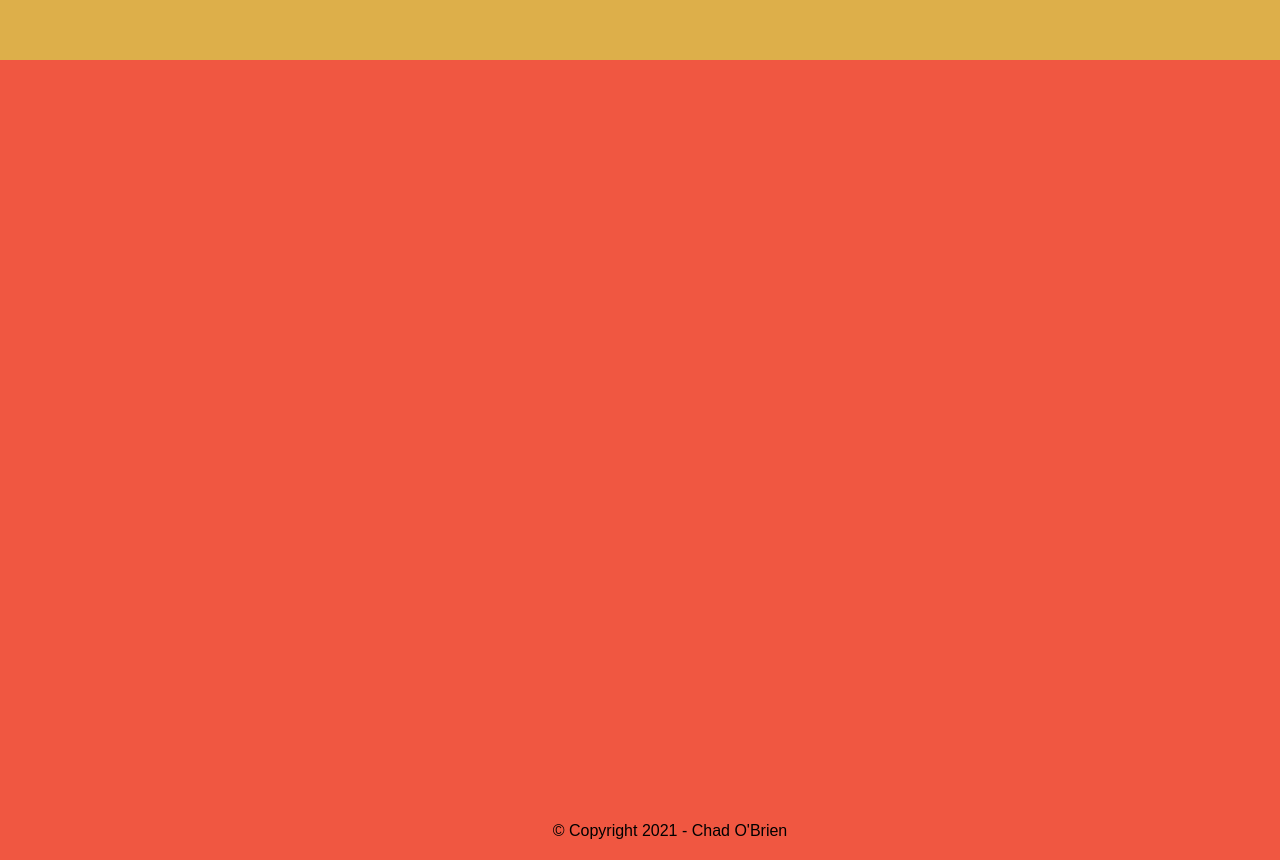
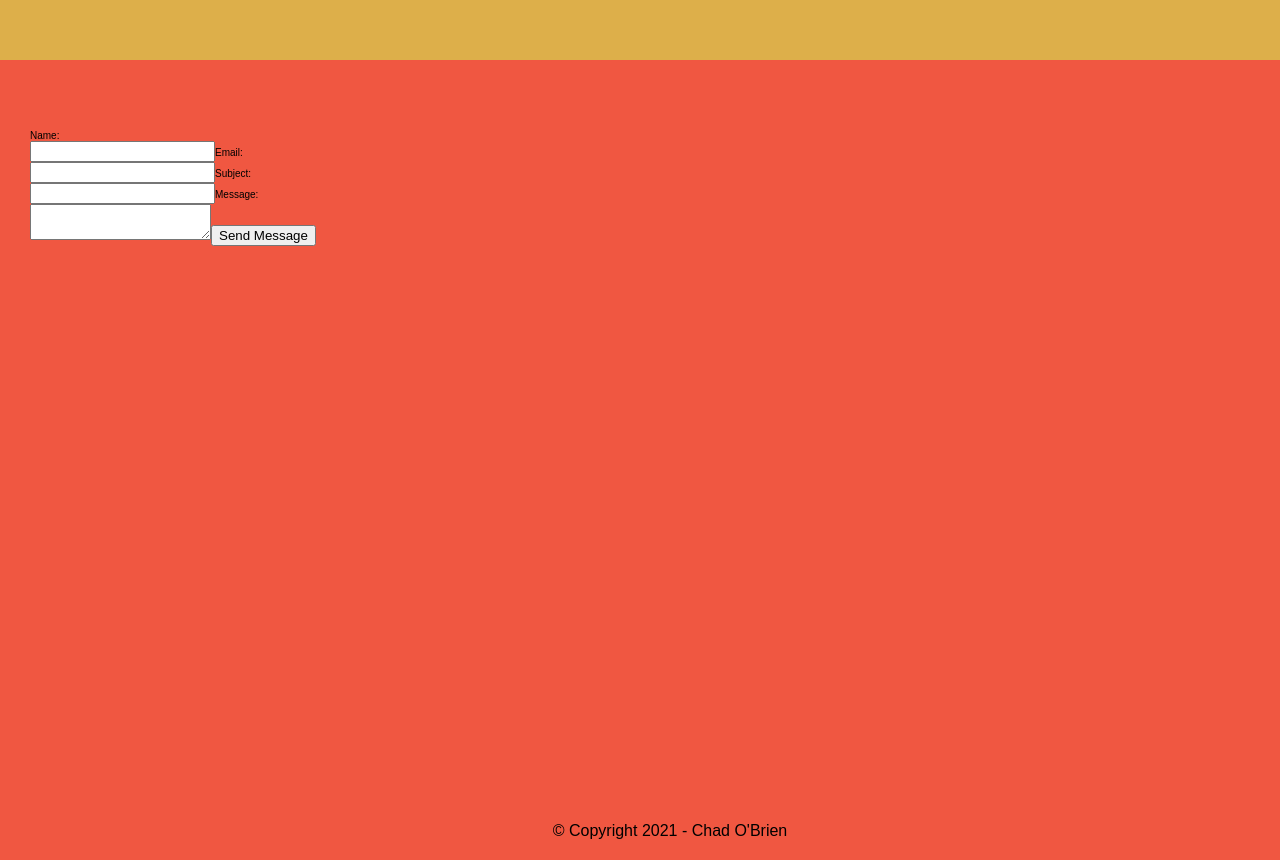
Before and after one commit to csobrien90/csobrien90.github.io, a React (Create React App) app: page / in a window 1280 px wide. Shown: the part 2340-3200 px from the top of the page. Built offline with nearby package versions, Linux system fonts and the light colour scheme; a web font is replaced by a local one.

Commit message:
add form to connect section

```diff
--- a/src/components/About.js
+++ b/src/components/About.js
@@ -12,7 +12,7 @@ class About extends React.Component {
 				<div className='imgWrapper'>
 					<img src={headshot} alt="a headshot of Chad O'Brien dressed in a suit"></img>
 					<div className='imgBorderWrapper'>
-						{divArr.map(boxNum => <div className='imgBorderBox'></div>)}
+						{divArr.map(boxNum => <div className='imgBorderBox' key={boxNum}></div>)}
 					</div>
 				</div>
 				<h1>Chad O'Brien</h1>
--- a/src/components/Connect.js
+++ b/src/components/Connect.js
@@ -1,14 +1,48 @@
-function Connect() {
+import React from 'react';
+
+class Connect extends React.Component {
+
+	sendMessage = () => {
+		// Get and sanitize user input
+		// Call to contact form handler lambda
+		// Alert user whether email was sent successfully
+	}
+
+	render() {
         let now = new Date();
 		let year = now.getFullYear();
 		return(
 			<section id="connect">
 				<h2 className='sr-only'>Connect</h2>
+				<form>
+					<label htmlFor="name">
+						Name:
+						<br></br>
+						<input type="text" name="name" id="name" />
+					</label>
+					<label htmlFor="email">
+						Email:
+						<br></br>
+						<input type="email" name="email" id="email" />
+					</label>
+					<label htmlFor="subject">
+						Subject:
+						<br></br>
+						<input type="text" name="subject" id="subject" />
+					</label>
+					<label htmlFor="message">
+						Message:
+						<br></br>
+						<textarea name="message" id="message" />
+					</label>
+					<button id="contactFormSubmit" onClick={this.sendMessage}>Send Message</button>
+				</form>
 				<footer>
 					<p>&copy; Copyright {year} - Chad O'Brien</p>
 				</footer>
 			</section>
 		)
     }
+}
 
 export default Connect;
```
Lines whose indentation alone changed are shown as unchanged.
